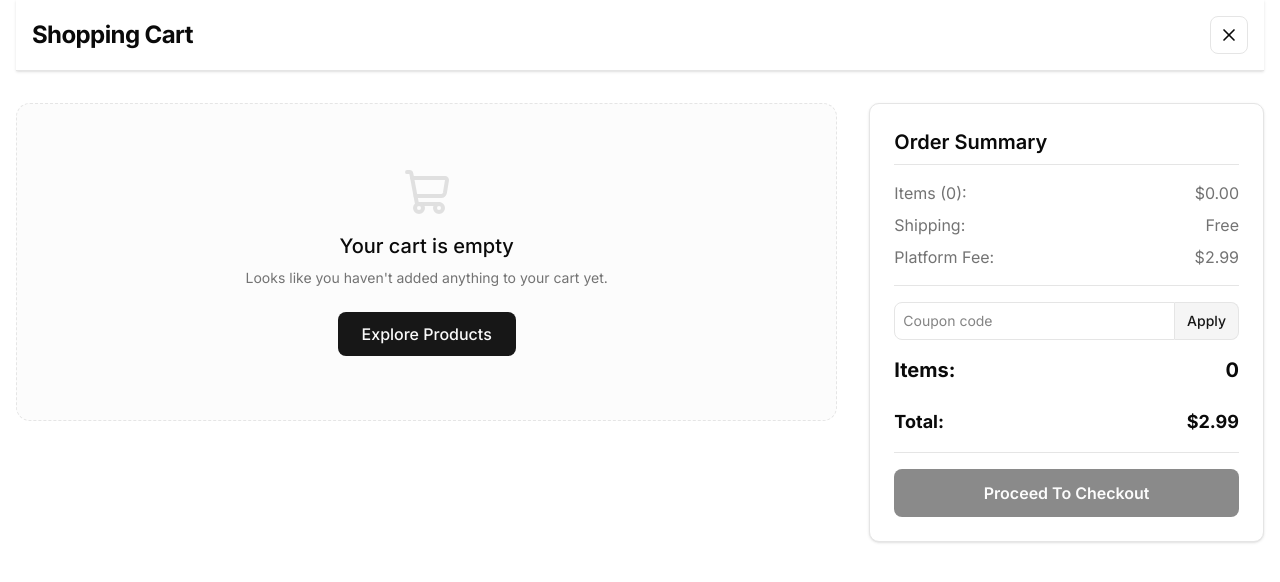
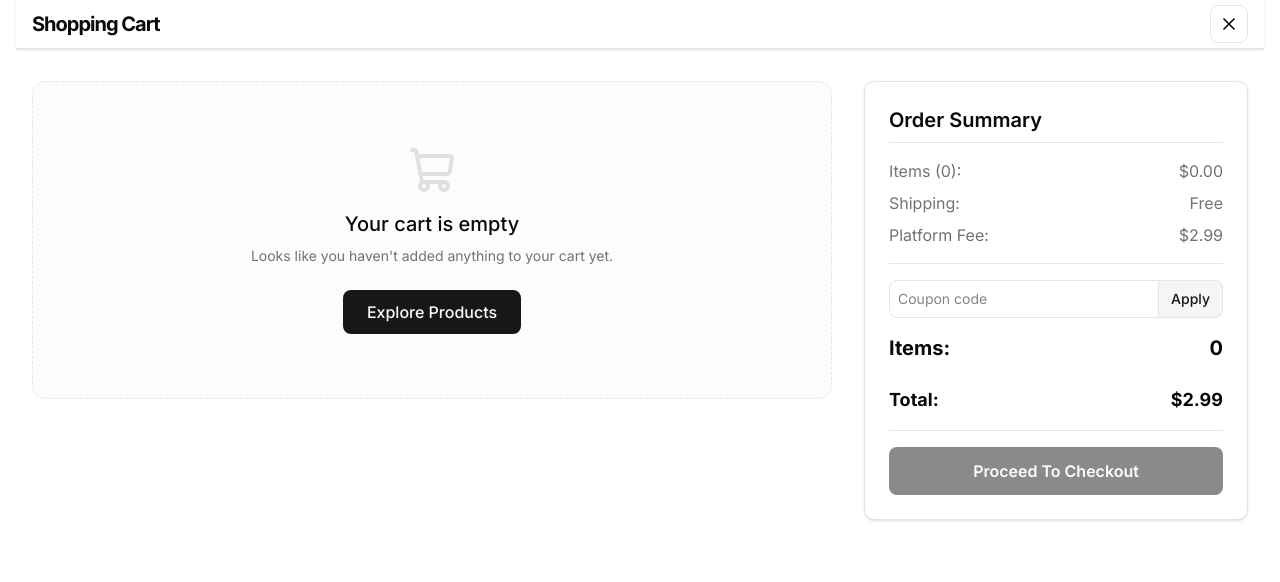
Before and after one commit to raviranjanmahto1/advanced-ecommerce-app, a Next.js app in the folder client/: page /cart in a window 1280 px wide. Shown: the top 582 px of the page. Built offline with nearby package versions, Linux system fonts and the light colour scheme.

Commit message:
style(cart): standardize header alignment and icon sizes

```diff
--- a/client/src/app/cart/page.tsx
+++ b/client/src/app/cart/page.tsx
@@ -30,18 +30,22 @@ export default function CartPage() {
   return (
     <div className="flex flex-col min-h-screen bg-background">
       {/* Custom Cart Header */}
-      <div className="sticky top-0 z-50 flex items-center justify-between p-4 bg-background border-b shadow-sm mb-4 md:mb-8">
-        <h1 className="text-xl md:text-2xl font-bold tracking-tight">Shopping Cart</h1>
-        <button
-          onClick={() => router.back()}
-          className="p-2 border border-input rounded-md hover:bg-accent hover:text-accent-foreground transition-colors cursor-pointer"
-          aria-label="Close Cart"
-        >
-          <X size={20} />
-        </button>
+      <div className="sticky top-0 z-50 bg-background border-b shadow-sm mb-4 md:mb-8">
+        <div className="container mx-auto px-4">
+          <div className="flex items-center justify-between h-12">
+            <h1 className="text-xl font-bold tracking-tighter">Shopping Cart</h1>
+            <button
+              onClick={() => router.back()}
+              className="p-1.5 md:p-2 border border-input bg-background rounded-md hover:bg-accent hover:text-accent-foreground transition-colors cursor-pointer"
+              aria-label="Close Cart"
+            >
+              <X size={18} className="md:w-5 md:h-5" />
+            </button>
+          </div>
+        </div>
       </div>
 
-      <div className="grid grid-cols-1 md:grid-cols-3 gap-6 md:gap-8 px-3 sm:px-0 flex-1 pb-10">
+      <div className="container mx-auto grid grid-cols-1 md:grid-cols-3 gap-6 md:gap-8 px-3 sm:px-4 flex-1 pb-10">
       <div className="md:col-span-2">
                 {cartItems.length === 0 ? (
           <motion.div
```
